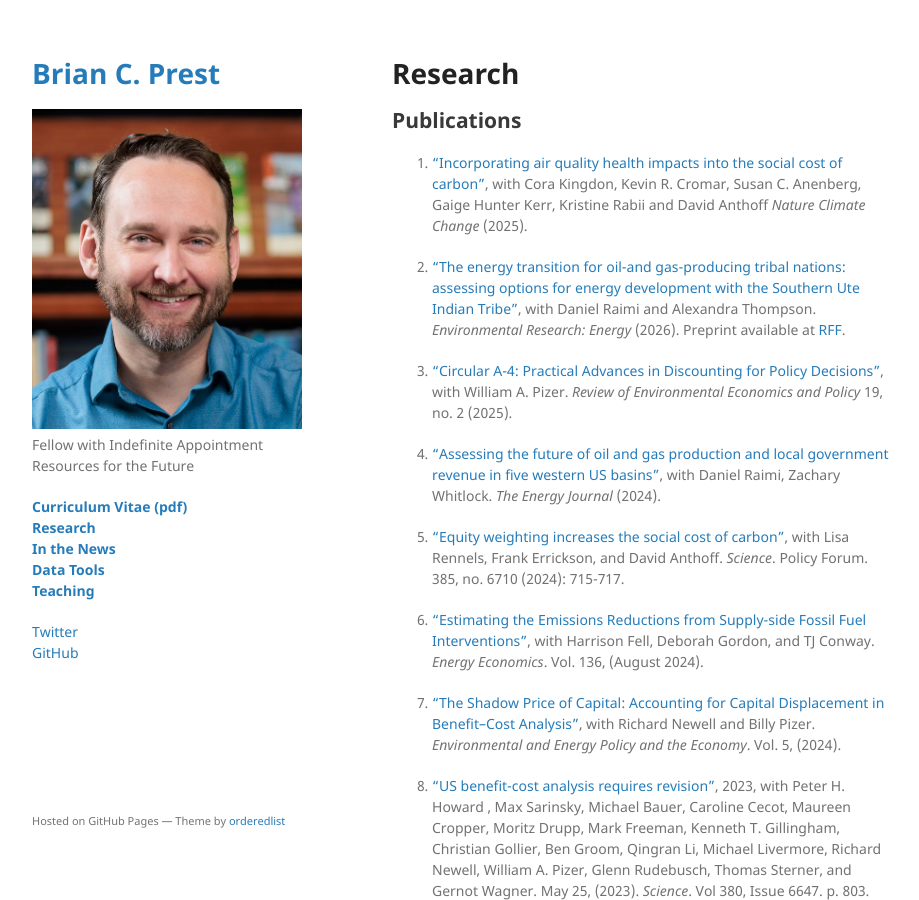
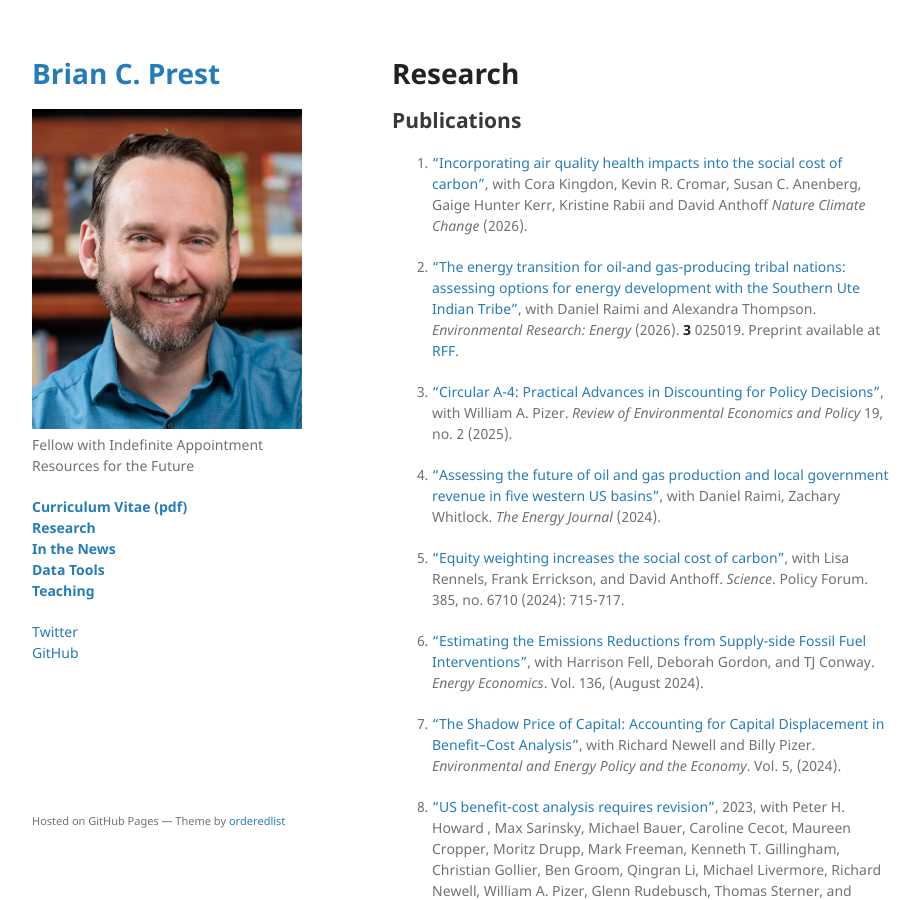
Before and after one commit to bprest/bprest.github.io, a Jekyll site: the page built from research.md, in a window 1280 px wide and 900 px high. Shown: the whole window, without its empty margins (178-1097 px from the left). Built offline with Jekyll 4.4.1, drawn with Linux system fonts in a browser that asks for light colours; our own code applies the rules of GitHub Pages for plain Markdown files.

Commit message:
add more citation info

```diff
--- a/research.md
+++ b/research.md
@@ -6,9 +6,9 @@ layout: default
 
 ## Publications
 
-1. ["Incorporating air quality health impacts into the social cost of carbon"](https://www.nature.com/articles/s41558-026-02653-6), with Cora Kingdon, Kevin R. Cromar, Susan C. Anenberg, Gaige Hunter Kerr, Kristine Rabii and David Anthoff _Nature Climate Change_ (2025).
+1. ["Incorporating air quality health impacts into the social cost of carbon"](https://www.nature.com/articles/s41558-026-02653-6), with Cora Kingdon, Kevin R. Cromar, Susan C. Anenberg, Gaige Hunter Kerr, Kristine Rabii and David Anthoff _Nature Climate Change_ (2026).
 
-1. ["The energy transition for oil-and gas-producing tribal nations: assessing options for energy development with the Southern Ute Indian Tribe"](https://iopscience.iop.org/article/10.1088/2753-3751/ae6598), with Daniel Raimi and Alexandra Thompson. _Environmental Research: Energy_ (2026). Preprint available at [RFF](https://www.rff.org/publications/working-papers/the-energy-transition-for-oil-and-gas-producing-tribal-nations-assessing-options-for-energy-development-with-the-southern-ute-indian-tribe/).
+1. ["The energy transition for oil-and gas-producing tribal nations: assessing options for energy development with the Southern Ute Indian Tribe"](https://iopscience.iop.org/article/10.1088/2753-3751/ae6598), with Daniel Raimi and Alexandra Thompson. _Environmental Research: Energy_ (2026). **3** 025019. Preprint available at [RFF](https://www.rff.org/publications/working-papers/the-energy-transition-for-oil-and-gas-producing-tribal-nations-assessing-options-for-energy-development-with-the-southern-ute-indian-tribe/).
 
 1. ["Circular A-4: Practical Advances in Discounting for Policy Decisions"](https://www.journals.uchicago.edu/doi/10.1086/735539), with William A. Pizer. _Review of Environmental Economics and Policy_ 19, no. 2 (2025).
 
```
